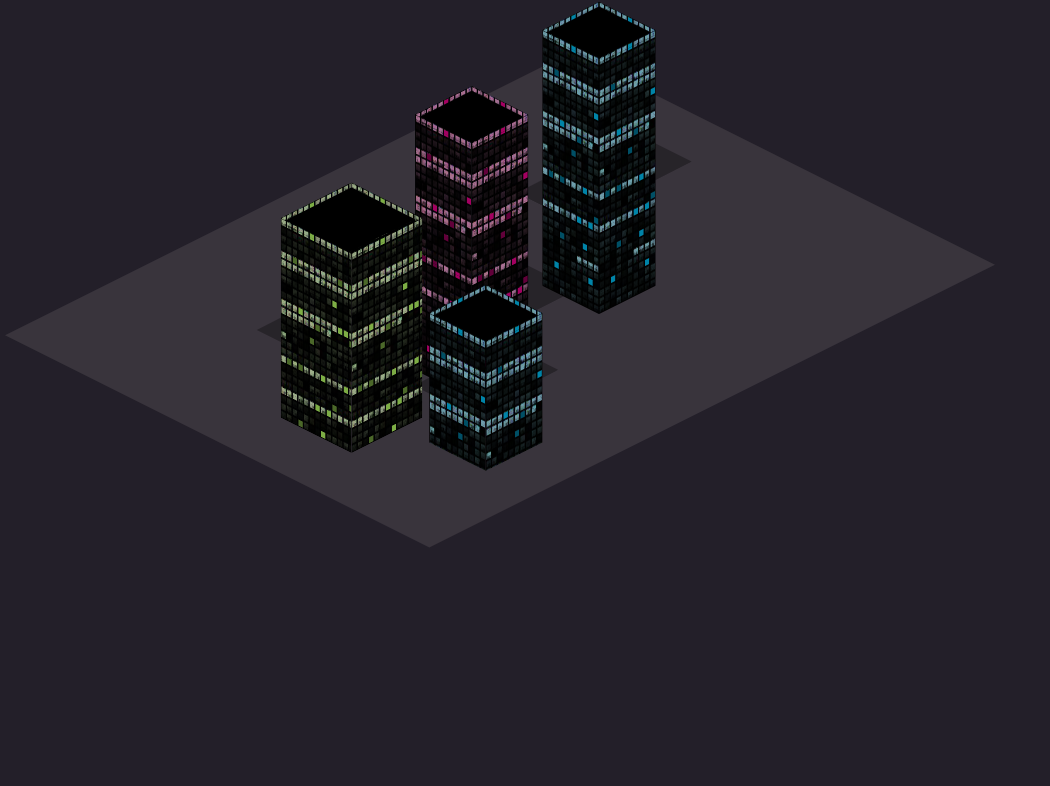
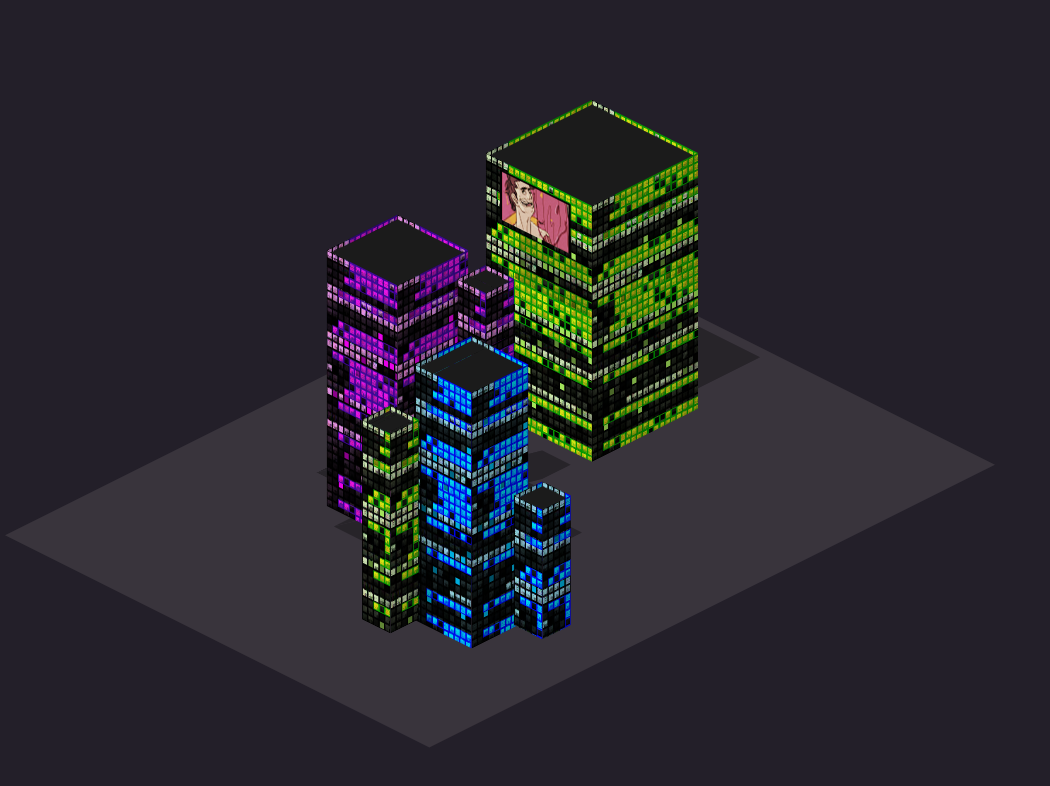
Before and after one commit to deathbearbrown/art, a plain HTML site: page isometric/index.html in a window 1280 px wide. Shown: the whole page, without its empty margins (0-1050 px from the left). Drawn offline with Linux system fonts and the light colour scheme.

Commit message:
new images

```diff
--- a/isometric/app/rectangle.js
+++ b/isometric/app/rectangle.js
@@ -1,7 +1,7 @@
 define(function () {
-  return function(center, size, img){
+  return function(center, size){
     var halfW = size.w/2;
-    var z = 0;
+    var z = center.z;
     //top, front, back, right, left]
     var rect = [
               new sheetengine.Sheet({x:center.x,y:center.y+halfW,z:(size.h/2)+z-5}, {alphaD:90,betaD:0,gammaD:0}, {w:size.w,h:size.w}),
@@ -11,6 +11,9 @@ define(function () {
               new sheetengine.Sheet({x:center.x-halfW ,y:center.y+halfW ,z:z}, {alphaD:0,betaD:0,gammaD:90}, size)
               ];
 
+    rect[0].context.fillStyle = '#33b393e';
+    rect[0].context.fillRect(0,0,size.w,size.w);
+
     return rect;
   };
 });
--- a/isometric/app/scene1.js
+++ b/isometric/app/scene1.js
@@ -2,44 +2,44 @@ require(['./app/rectangle.js'], function (Rect) {
   var canvasElement = document.getElementById('mainCanvas');
   sheetengine.scene.init(canvasElement, {w:2000,h:1500});
 
-sheetengine.shadows.lightSource = { x: 1, y: 120, z: 350 };
-sheetengine.shadows.lightSourcep1 = { x: 1, y: 2, z: -1 };
-sheetengine.shadows.lightSourcep2 = { x: 3, y: 0, z: 3 };
 
   var basesheet = new sheetengine.BaseSheet({x:0,y:0,z:0}, {alphaD:90,betaD:0,gammaD:0}, {w:600,h:800});
   basesheet.color = '#39343C';
 
+sheetengine.scene.setCenter({x:0, y:0, z:0});
+
   var img = new Image();
   var img2 = new Image();
   var img3 = new Image();
+  var img4 = new Image();
 
-  img.src = 'app/textures/windows_pink.png';
-  img2.src = 'app/textures/windows_green.png';
-  img3.src = 'app/textures/windows_blue.png';
-
-  var building_1 = Rect({x:0, y:0},{w:80,h:400},img);
-  building_1[0].context.fillStyle = '#33b393e';
-  building_1[0].context.fillRect(0,0,80,80);
-
-  var building_2 = Rect({x:-80, y:80},{w:100,h:200},img2);
-  building_2[0].context.fillStyle = '#33b393e';
-  building_2[0].context.fillRect(0,0,100,100);
-
-  var building_3 = Rect({x:100, y:80},{w:80,h:130}, img3);
-  building_3[0].context.fillStyle = '#33b393e';
-  building_3[0].context.fillRect(0,0,80,80);
+  img.src = 'app/textures/windows_pink_hue.png';
+  img2.src = 'app/textures/windows_green_hue.png';
+  img3.src = 'app/textures/windows_blue_hue.png';
+  img4.src = 'app/textures/billboard.png';
 
 
+  var billboard = new sheetengine.Sheet(
+                      {x:-100,y:-150,z:200},
+                      {alphaD:0,betaD:0,gammaD:0},
+                      {w:100, h:50}
+                    );
 
-  var building_4 = Rect({x:-100, y:-280},{w:80,h:300}, img3);
-  building_4[0].context.fillStyle = '#33b393e';
-  building_4[0].context.fillRect(0,0,80,80);
+
+  var building_1 = Rect({x:-40, y:-40, z:0},{w:40,h:400});
+  var building_2 = Rect({x:-50, y:85, z:0},{w:40,h:200});
+  var building_3 = Rect({x:80, y:0, z:-25},{w:40,h:130});
+  var building_4 = Rect({x:0, y:0, z:0},{w:80,h:300});
+  var building_5 = Rect({x:-115, y:-20, z:0},{w:100,h:440});
+  var building_6 = Rect({x:-115, y:-320, z:0},{w:150,h:440});
 
   var sheets = [
     [building_1,img],
     [building_2,img2],
     [building_3,img3],
-    [building_4,img3]
+    [building_4,img3],
+    [building_5, img],
+    [building_6, img2]
   ];
 
   function setImages(sheets){
@@ -48,13 +48,14 @@ sheetengine.shadows.lightSourcep2 = { x: 3, y: 0, z: 3 };
         sheets[i][0][x].context.drawImage(sheets[i][1], 0,0);
       }
     }
+    billboard.context.drawImage(img4,0,0);
   };
 
 
 var imageCount = 0;
 function imageLoaded() {
   imageCount++;
-  if (imageCount == 3) {
+  if (imageCount == 4) {
     // draw the scene
     setImages(sheets);
     sheetengine.calc.calculateChangedSheets();
@@ -65,6 +66,7 @@ function imageLoaded() {
 img.onload = imageLoaded;
 img2.onload = imageLoaded;
 img3.onload = imageLoaded;
+img4.onload = imageLoaded;
 
 
 
--- a/isometric/index.html
+++ b/isometric/index.html
@@ -4,7 +4,7 @@
 		<title>oh hai</title>
 	</head>
 	<body style='margin: 0px; background-color: #231F29; overflow: hidden;'>
-		<canvas id="mainCanvas" width="1000" height="600"></canvas>
+		<canvas id="mainCanvas" width="1000" height="1000"></canvas>
 
 		<!--scripts-->
 		<script src='vendor/sheetengine.js/sheetengine-src-1.2.0.js'></script>
```
Also changed, not shown: isometric/app/textures/billboard.png (added), isometric/app/textures/windows_blue_hue.png (added), isometric/app/textures/windows_green_hue.png (added), isometric/app/textures/windows_pink_hue.png (added), 1 other file.
